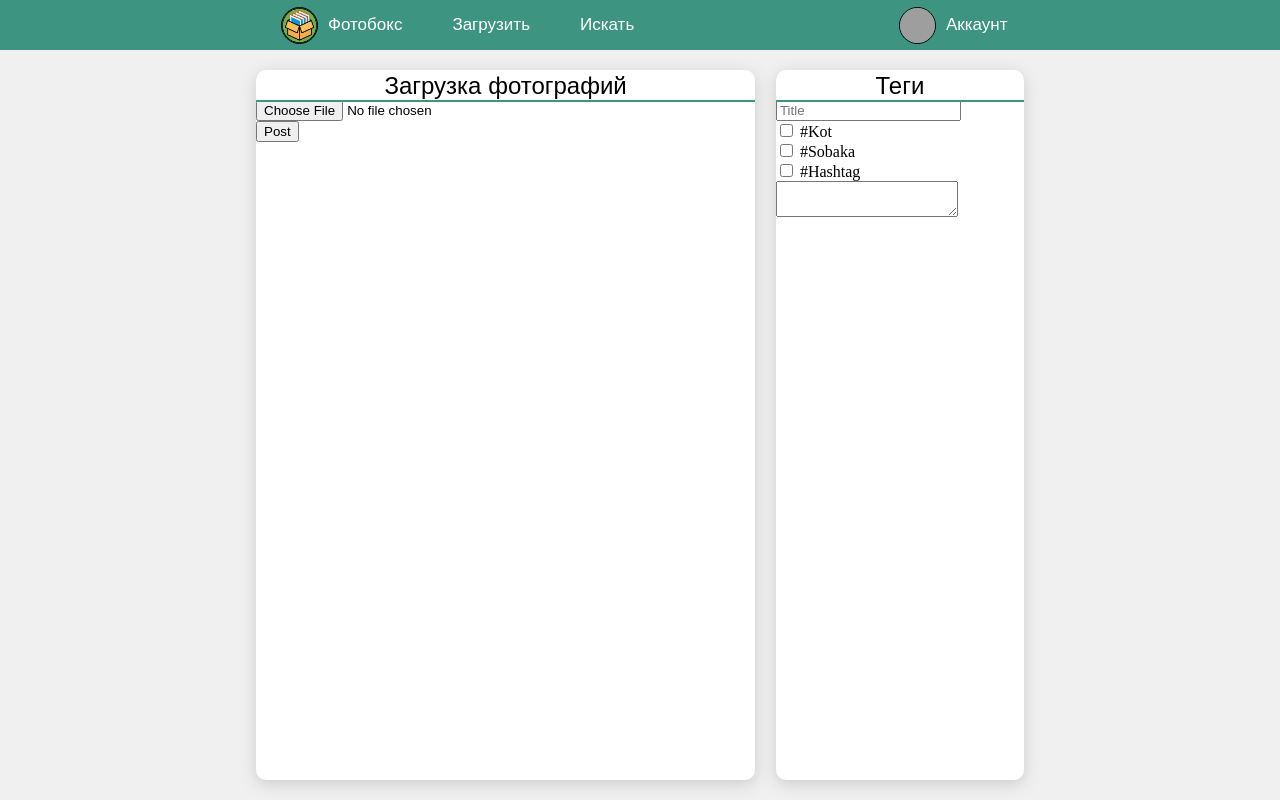
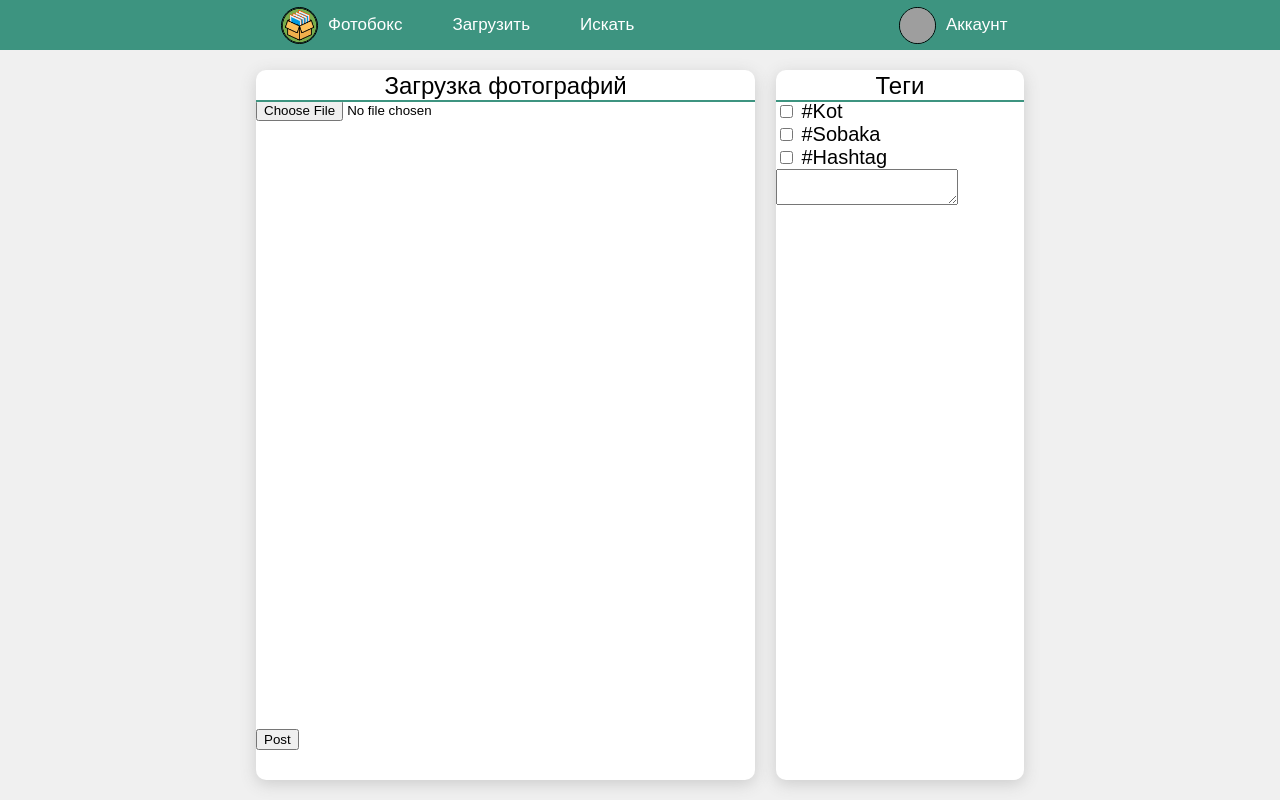
Before and after one commit to vszholobov/Photobox, a Flask app: page /upload in a window 1280 px wide. Run offline with Flask 2, Linux system fonts and the light colour scheme; a user stored in the database is signed in; some libraries are stand-ins or nearby versions; grey boxes are pictures that could not be loaded.

Commit message:
Форма загрузки и логотип closes #6 issue

```diff
--- a/my_server/flask_server/forms.py
+++ b/my_server/flask_server/forms.py
@@ -56,7 +56,6 @@ class UpdateAccountForm(FlaskForm):
 
 
 class PostForm(FlaskForm):
-    title = StringField("Title", validators=[DataRequired()])
-    picture_file = FileField("Picture", validators=[FileAllowed(["jpg", "png"])])
+    picture_file = FileField("Picture", validators=[DataRequired(), FileAllowed(["jpg", "png"])])
     description = TextAreaField("Description")
     submit = SubmitField("Post")
--- a/my_server/flask_server/models.py
+++ b/my_server/flask_server/models.py
@@ -35,7 +35,6 @@ class User(db.Model, UserMixin):
 
 class Post(db.Model):
     id = db.Column(db.Integer, primary_key=True)
-    title = db.Column(db.String(100), nullable=False)
     image_file = db.Column(db.Text, nullable=False)
     user_id = db.Column(db.Integer, db.ForeignKey("user.id"), nullable=False)
     tag_list = db.Column(db.PickleType, default=[])
--- a/my_server/flask_server/routes.py
+++ b/my_server/flask_server/routes.py
@@ -84,8 +84,6 @@ def search():
 def upload():
     form = PostForm()
     if form.validate_on_submit():
-        if form.picture_file:
-            print(1)
         print(form.data)
         print(request.form.getlist('check'))
     return render_template("upload.html", title="Upload", form=form)
--- a/my_server/flask_server/static/global_settings.css
+++ b/my_server/flask_server/static/global_settings.css
@@ -27,4 +27,5 @@ body {
     position: relative;
     top: 30px;
     border: 1px solid #3d9480;
+    background-color: #3d9480;
 }
--- a/my_server/flask_server/static/upload.css
+++ b/my_server/flask_server/static/upload.css
@@ -23,3 +23,23 @@
     text-align: center;
     font-weight: normal;
 }
+
+.upload_checkbox, label {
+    cursor: pointer;
+    font-family: Arial;
+    font-size: 20px;
+}
+
+.upload_checkbox:checked ~ span{
+    color: red;
+}
+
+.left_aside_div {
+    height: 100%;
+    position: relative;
+}
+
+.form_button {
+    position: absolute;
+    bottom: 30px;
+}
--- a/my_server/flask_server/templates/upload.html
+++ b/my_server/flask_server/templates/upload.html
@@ -5,22 +5,26 @@
 {% block content %}
     <div class="center wrapper_content">
         <aside>
+            <div class="left_aside_div">
                 <hr class="hr">
                 <h1 class="aside_title">Загрузка фотографий</h1>
-            <form action="" method="POST" class="form" id="upload_form">
+                <div class="Big"></div>
+                <form action="" method="POST" enctype="multipart/form-data" class="form" id="upload_form">
                     {{ form.hidden_tag() }}
                     {{ form.picture_file() }}
                 </form>
                 {{ form.submit(form="upload_form", class="form_button") }}
+            </div>
         </aside>
         <aside>
             <hr class="hr">
             <h1 class="aside_title">Теги</h1>
-            {{ form.title(form="upload_form", placeholder="Title") }}
             {% for tag in current_user.user_tag_list %}
                 <div>
-                    <input type="checkbox" name="check" value="{{ tag }}" form="upload_form">
-                    <label> {{ tag }} </label>
+                    <label>
+                        <input type="checkbox" class="upload_checkbox" name="check" value="{{ tag }}" form="upload_form">
+                        <span>{{ tag }}</span>
+                    </label>
                 </div>
             {% endfor %}
             {{ form.description(form="upload_form") }}
```
Lines whose indentation alone changed are shown as unchanged.
